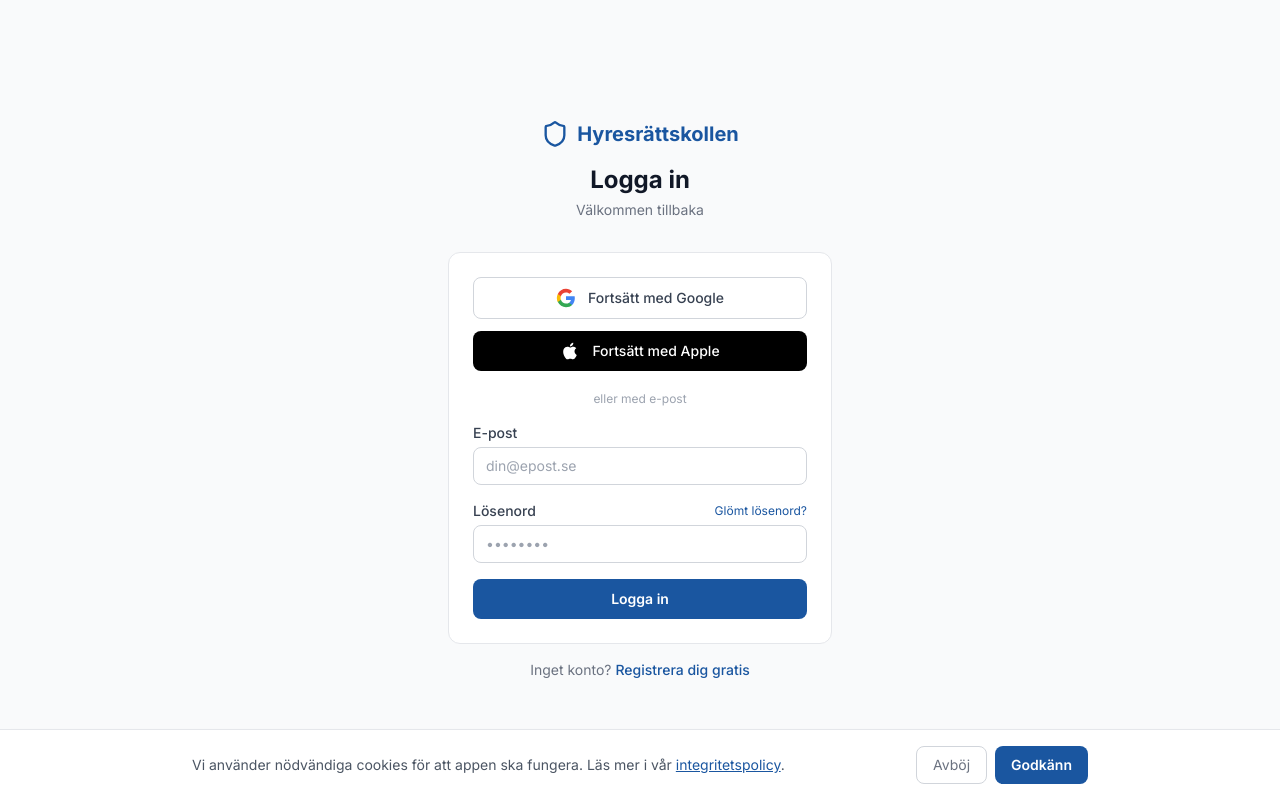
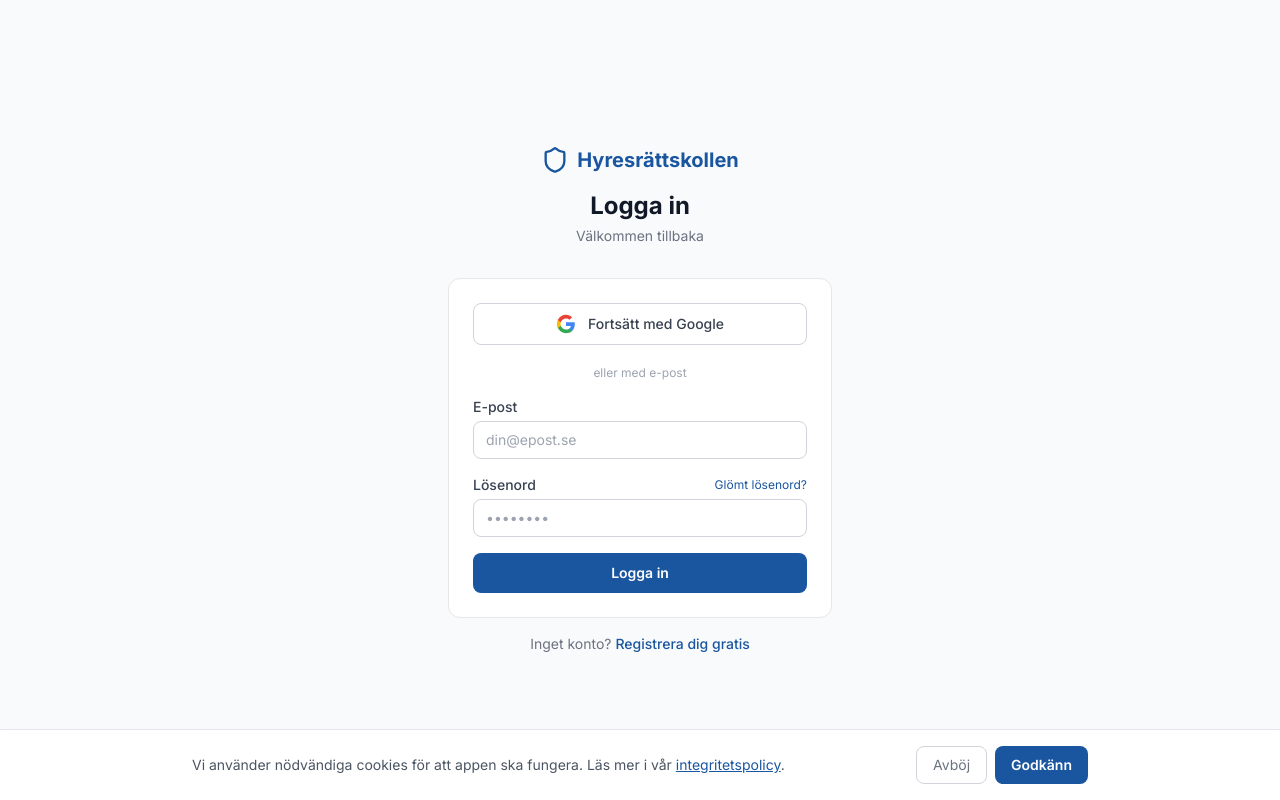
Before and after one commit to Andyselimi-byte/Hyresr-ttskollen-SaaS, a Next.js app: page /auth/login in a window 1280 px wide. Built offline with nearby package versions, Linux system fonts and the light colour scheme.

Commit message:
Remove Apple login button until developer account is set up

```diff
--- a/app/auth/login/page.tsx
+++ b/app/auth/login/page.tsx
@@ -72,16 +72,6 @@
               {socialLoading === "google" ? "Loggar in..." : "Fortsätt med Google"}
             </button>
 
-            <button
-              onClick={() => handleSocialLogin("apple")}
-              disabled={!!socialLoading}
-              className="w-full flex items-center justify-center gap-3 bg-black text-white rounded-lg px-4 py-2.5 text-sm font-medium hover:bg-gray-900 transition-colors disabled:opacity-60"
-            >
-              <svg className="h-5 w-5" viewBox="0 0 24 24" fill="white">
-                <path d="M18.71 19.5c-.83 1.24-1.71 2.45-3.05 2.47-1.34.03-1.77-.79-3.29-.79-1.53 0-2 .77-3.27.82-1.31.05-2.3-1.32-3.14-2.53C4.25 17 2.94 12.45 4.7 9.39c.87-1.52 2.43-2.48 4.12-2.51 1.28-.02 2.5.87 3.29.87.78 0 2.26-1.07 3.8-.91.65.03 2.47.26 3.64 1.98-.09.06-2.17 1.28-2.15 3.81.03 3.02 2.65 4.03 2.68 4.04-.03.07-.42 1.44-1.38 2.83M13 3.5c.73-.83 1.94-1.46 2.94-1.5.13 1.17-.34 2.35-1.04 3.19-.69.85-1.83 1.51-2.95 1.42-.15-1.15.41-2.35 1.05-3.11z"/>
-              </svg>
-              {socialLoading === "apple" ? "Loggar in..." : "Fortsätt med Apple"}
-            </button>
           </div>
 
           <div className="relative my-4">
```
